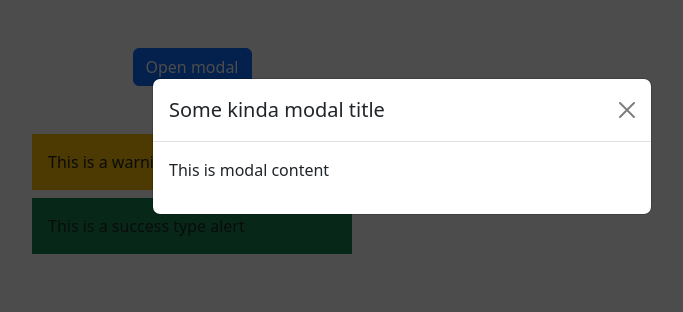
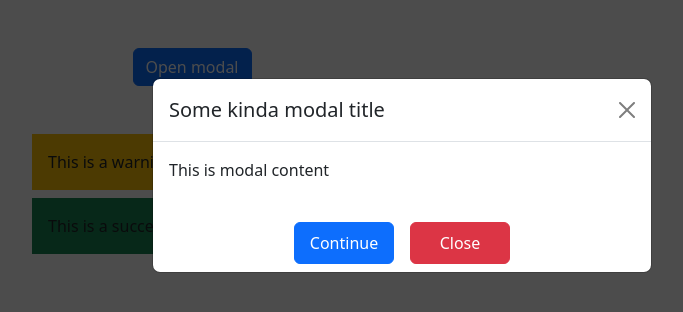
Before and after one commit to Aleksandra-Melnikova/HomeWork-58, a React (Vite) app: page / in a window 1280 px wide. Both pictures are taken after a click on the button "Open modal". Shown: the top 312 px of the page, without its empty margins (448-1131 px from the left). Built offline with nearby package versions, Linux system fonts and the light colour scheme; the HTML template or start-up script is replaced by a standard one.

Commit message:
Completed an additional task for level 1, adding the ability to use massive configuration functions

```diff
--- a/src/App.tsx
+++ b/src/App.tsx
@@ -12,12 +12,30 @@ const App = () => {
     setShowAlert((prevState) => !prevState);
     return showAlert;
   };
+
   return (
     <>
-      <Modal show={showModal} onClose={cansel} title="Some kinda modal title">
+      <Modal
+        buttonArray={[
+          {
+            type: "primary",
+            label: "Continue",
+            onClick: () => console.log("clicked continue"),
+          },
+          {
+            type: "danger",
+            label: "Close",
+            onClick: () => {
+              cansel();
+            },
+          },
+        ]}
+        show={showModal}
+        onClose={cansel}
+        title="Some kinda modal title"
+      >
         <p>This is modal content</p>
       </Modal>
-
       <button
         type="button"
         className="btn btn-primary d-block me-auto ms-auto mt-5 mb-5"
--- a/src/components/UI/Modal/Modal.tsx
+++ b/src/components/UI/Modal/Modal.tsx
@@ -1,14 +1,23 @@
 import Backdrop from "../Backdrop/Backdrop.tsx";
 import * as React from "react";
 import { motion } from "framer-motion";
+import { IButtonModal } from "../../../types";
+import ButtonsModal from "./buttonsModal.tsx";
 
 interface Props extends React.PropsWithChildren {
   show: boolean;
   title: string;
+  buttonArray: IButtonModal[];
   onClose: () => void;
 }
 
-export const Modal: React.FC<Props> = ({ show, title, onClose, children }) => {
+export const Modal: React.FC<Props> = ({
+  show,
+  title,
+  onClose,
+  buttonArray,
+  children,
+}) => {
   return (
     <>
       <Backdrop onClose={onClose} show={show} />
@@ -22,7 +31,9 @@ export const Modal: React.FC<Props> = ({ show, title, onClose, children }) => {
         style={{
           display: show ? "block" : "none",
           width: "500px",
+          height: "auto",
           position: "fixed",
+          transform: "translate(-50%, -50%)",
           top: "50px",
           left: "600px",
         }}
@@ -38,6 +49,16 @@ export const Modal: React.FC<Props> = ({ show, title, onClose, children }) => {
               ></button>
             </div>
             <div className="p-3">{children}</div>
+            <div className="d-flex justify-content-center">
+              {buttonArray.map((button) => (
+                <ButtonsModal
+                  key={button.label}
+                  type={button.type}
+                  label={button.label}
+                  onClick={button.onClick}
+                />
+              ))}
+            </div>
           </div>
         </div>
       </motion.div>
--- /dev/null
+++ b/src/components/UI/Modal/buttonsModal.tsx
@@ -0,0 +1,19 @@
+import React from "react";
+import { IButtonModal } from "../../../types";
+
+const ButtonsModal: React.FC<IButtonModal> = ({ type, label, onClick }) => {
+  return (
+    <div>
+      <button
+        type="button"
+        onClick={onClick}
+        className={`btn btn-${type} p-2 d-block m-2`}
+        style={{ width: "100px" }}
+      >
+        {label}
+      </button>
+    </div>
+  );
+};
+
+export default ButtonsModal;
--- /dev/null
+++ b/src/types.d.ts
@@ -0,0 +1,5 @@
+export interface IButtonModal {
+  type: "primary" | "success" | "warning" | "danger";
+  label: string;
+  onClick: () => void;
+}
```
